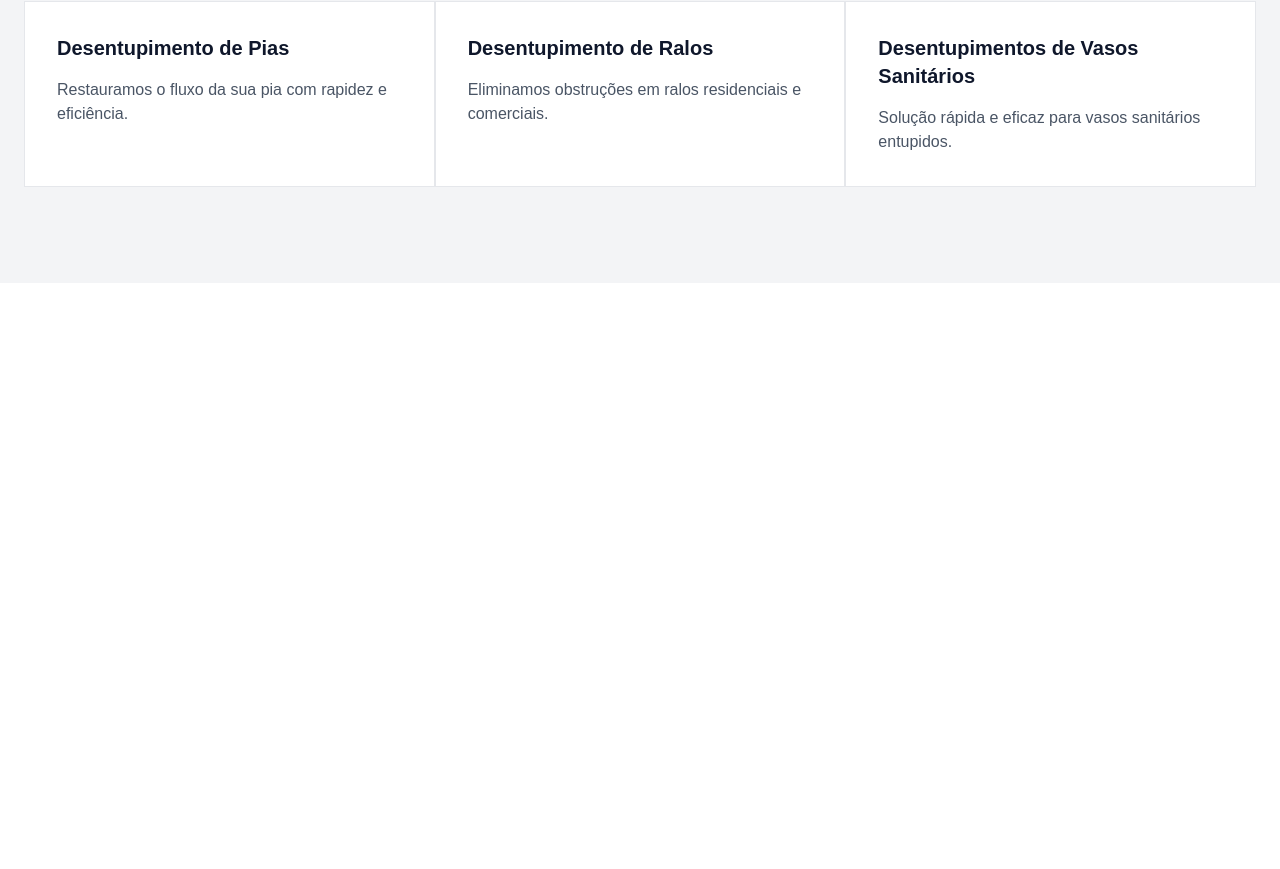
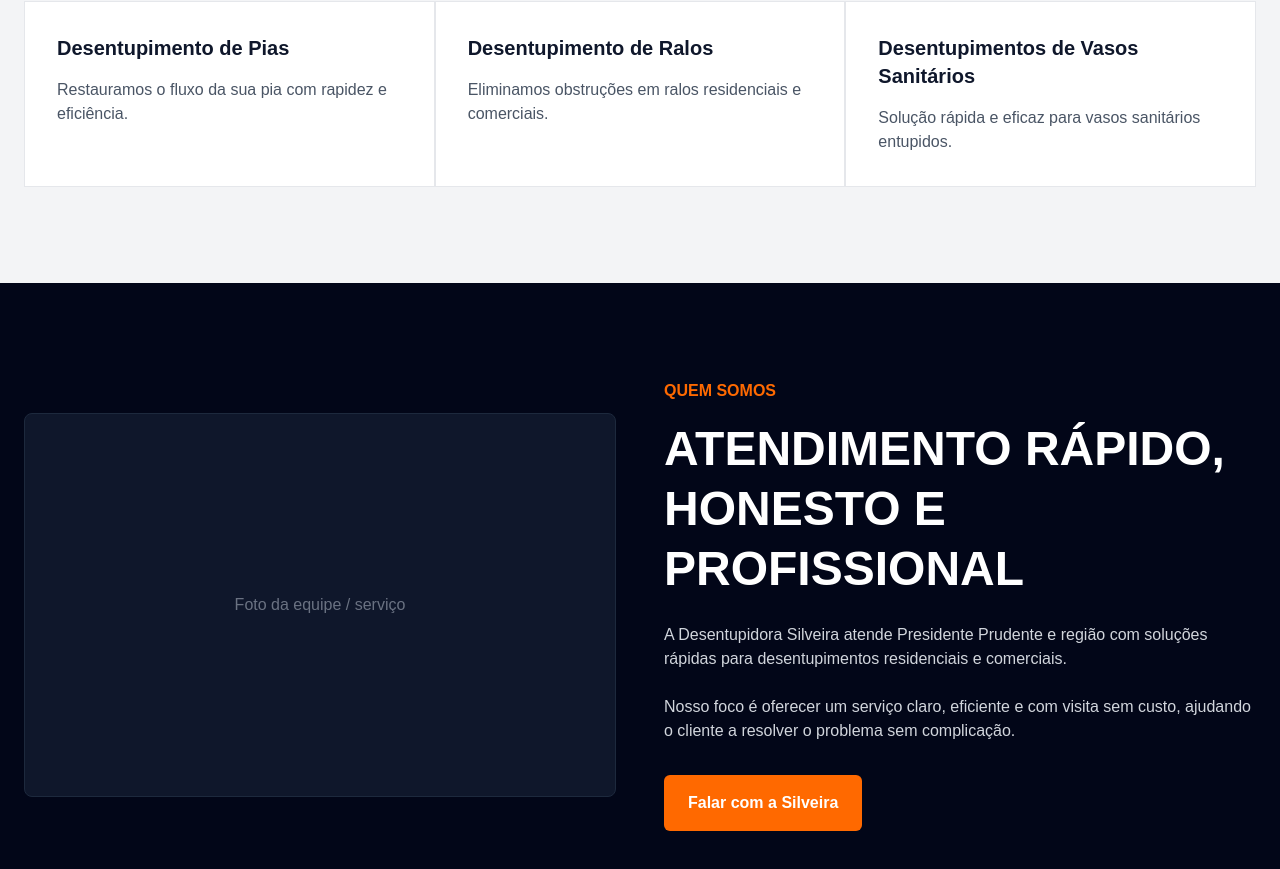
Before and after one commit to Loneking66/desentupidora-silveira-site, a Next.js app: page / in a window 1280 px wide. Shown: the part 975-1844 px from the top of the page. Before the commit the page ends 1258 px from the top, so only its background shows below. Built offline with nearby package versions, Linux system fonts and the light colour scheme.

Commit message:
Create about section

```diff
--- /dev/null
+++ b/app/components/About.tsx
@@ -0,0 +1,37 @@
+export default function About() {
+  return (
+    <section className="bg-slate-950 text-white py-24">
+      <div className="max-w-7xl mx-auto px-6 grid md:grid-cols-2 gap-12 items-center">
+        <div className="bg-slate-900 border border-slate-800 rounded-lg h-96 flex items-center justify-center">
+          <p className="text-gray-500">
+            Foto da equipe / serviço
+          </p>
+        </div>
+
+        <div>
+          <p className="text-orange-500 font-semibold mb-4">
+            QUEM SOMOS
+          </p>
+
+          <h2 className="text-4xl md:text-5xl font-black leading-tight mb-6">
+            ATENDIMENTO RÁPIDO, HONESTO E PROFISSIONAL
+          </h2>
+
+          <p className="text-gray-300 mb-6">
+            A Desentupidora Silveira atende Presidente Prudente e região com
+            soluções rápidas para desentupimentos residenciais e comerciais.
+          </p>
+
+          <p className="text-gray-300 mb-8">
+            Nosso foco é oferecer um serviço claro, eficiente e com visita sem
+            custo, ajudando o cliente a resolver o problema sem complicação.
+          </p>
+
+          <button className="bg-orange-500 px-6 py-4 rounded-md font-semibold">
+            Falar com a Silveira
+          </button>
+        </div>
+      </div>
+    </section>
+  )
+}
--- a/app/page.tsx
+++ b/app/page.tsx
@@ -1,6 +1,8 @@
 import Header from './components/Header'
 import Hero from './components/Hero'
 import Services from './components/Services'
+import About from './components/About'
+
 
 
 
@@ -10,6 +12,7 @@ export default function Home() {
       <Header />
       <Hero />
       <Services />
+      <About />
     </main>
   )
 }
```
